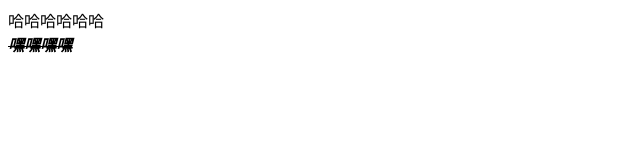
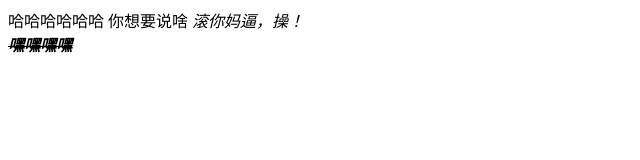
Before and after one commit to xiaozhiice/330ML, a plain HTML site: page Try01.html in a window 1280 px wide. Shown: the whole page, without its empty margins (0-640 px from the left). Drawn offline with Linux system fonts and the light colour scheme.

Commit message:
添加脏话
两句脏话

```diff
--- a/Try01.html
+++ b/Try01.html
@@ -7,9 +7,14 @@
 <body>
 
 <div class="c001">
-		<span id="n001">
+	<span id="n001">
 		哈哈哈哈哈哈
 	</span>
+	<span>你想要说啥
+	</span>
+	<em>滚你妈逼，操！
+	</em>
+
 </div>
 	<div>
 		<span>
```
